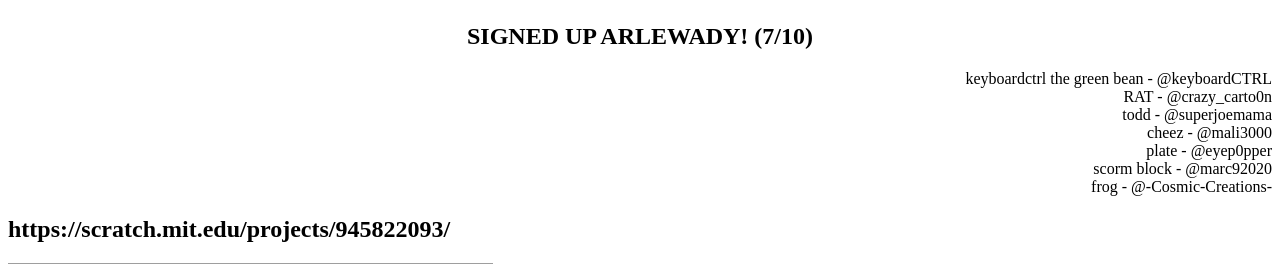
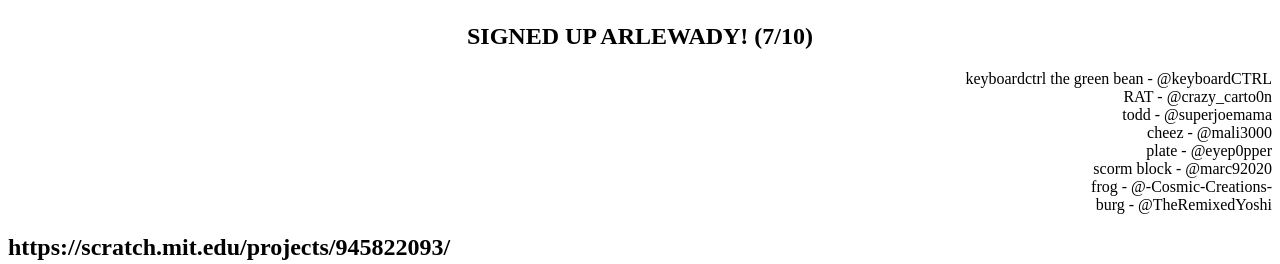
Before and after one commit to saverofthewos/verygoodwebsite.github.io, a plain HTML site: page index.html in a window 1280 px wide. Shown: the part 145-409 px from the top of the page. Drawn offline with Linux system fonts and the light colour scheme; grey boxes are pictures that could not be loaded.

Commit message:
Update index.html

```diff
--- a/index.html
+++ b/index.html
@@ -29,6 +29,7 @@
           plate - @eyep0pper<br>
           scorm block - @marc92020<br>
           frog - @-Cosmic-Creations-<br>
+          burg - @TheRemixedYoshi<br>
         </p>
       </div>
     </div>
```
